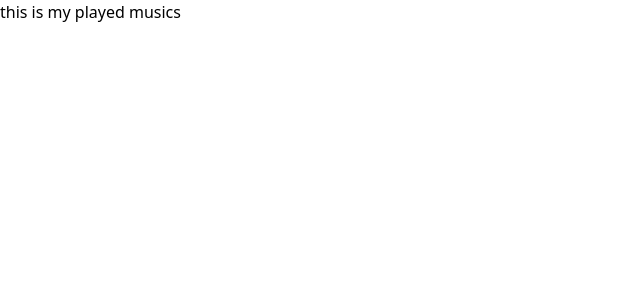
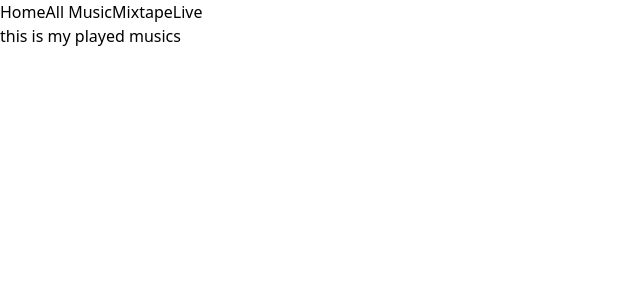
Before and after one commit to Lumi669/mood_melody_aws, a Next.js app in the folder frontend/: page /mixtape in a window 1280 px wide. Shown: the top 300 px of the page, without its empty margins (0-640 px from the left). Built offline with nearby package versions, Linux system fonts and the light colour scheme; no server answers; a web font is replaced by a local one.

Commit message:
Creat Nav and make it available in every page

```diff
--- /dev/null
+++ b/frontend/src/app/components/Nav.tsx
@@ -0,0 +1,16 @@
+import React from "react";
+
+import Link from "next/link";
+
+const Nav: React.FC = () => {
+  return (
+    <nav>
+      <Link href="/">Home</Link>
+      <Link href="/allmusic">All Music</Link>
+      <Link href="/mixtape">Mixtape</Link>
+      <Link href="/live">Live</Link>
+    </nav>
+  );
+};
+
+export default Nav;
--- a/frontend/src/app/layout.tsx
+++ b/frontend/src/app/layout.tsx
@@ -1,6 +1,8 @@
 import React from "react";
 
 import "./styles/globals.css";
+
+import Nav from "./components/Nav";
 
 import { MediaProvider } from "./context/MediaContext";
 
@@ -17,6 +19,9 @@ export default function RootLayout({
   return (
     <html lang="en">
       <body>
+        <header>
+          <Nav />
+        </header>
         <MediaProvider>{children} </MediaProvider>
       </body>
     </html>
```
